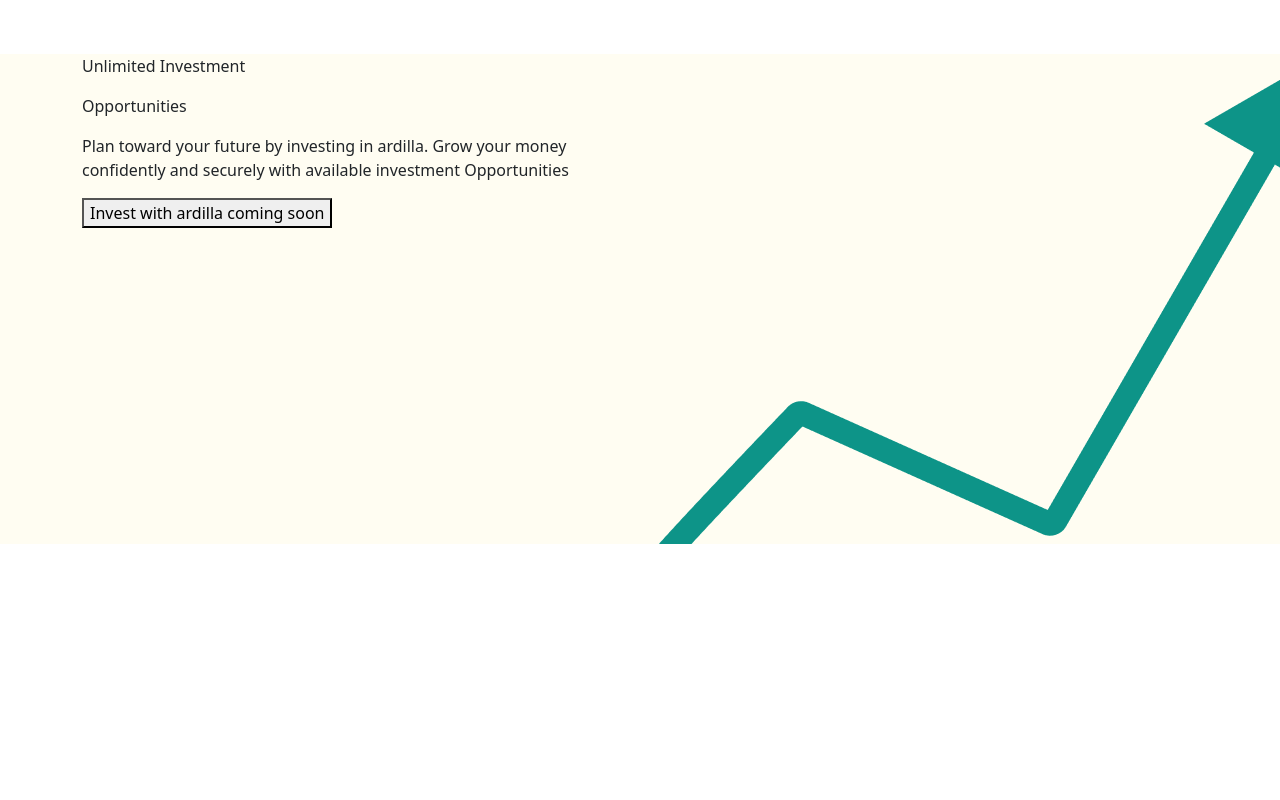
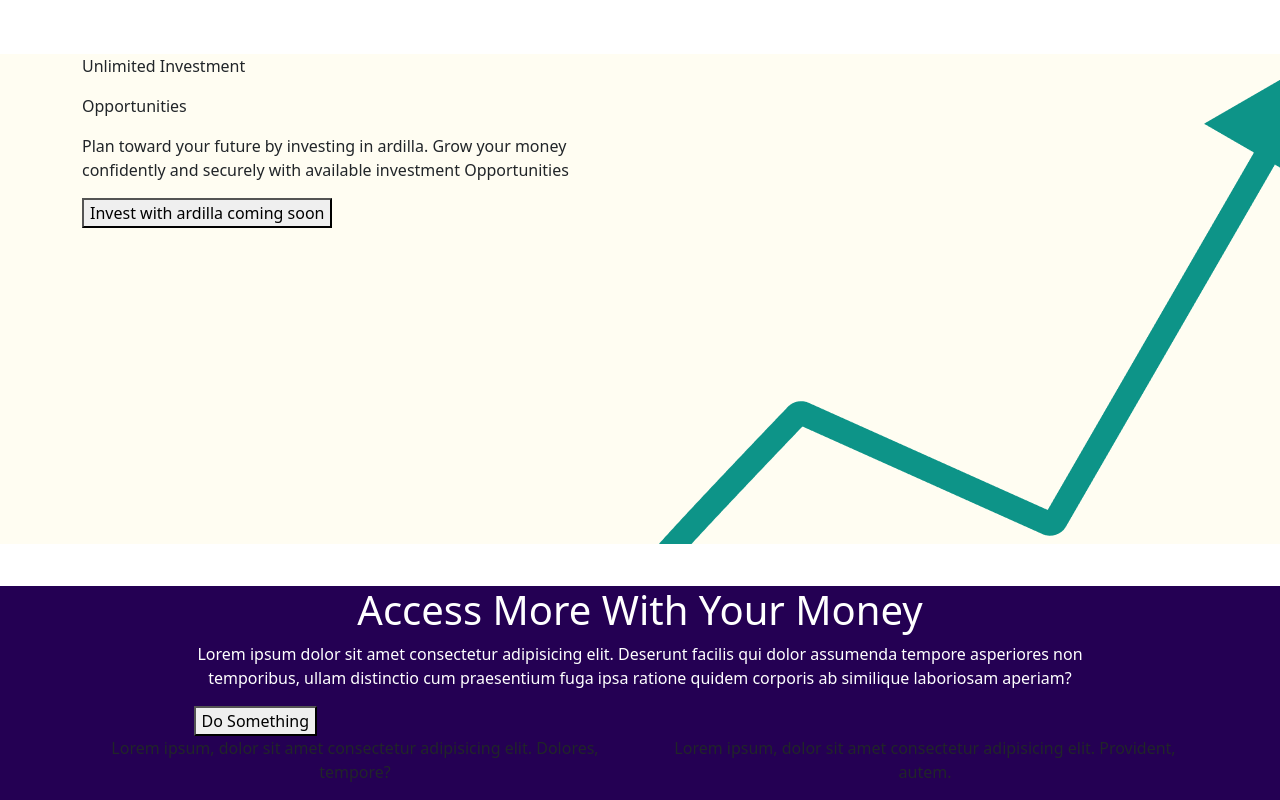
Before and after one commit to victoryohanna/ardilla, a React (Create React App) app: page / in a window 1280 px wide. Shown: the part 1846-2646 px from the top of the page. Before the commit the page ends 2390 px from the top, so only its background shows below. Built offline with nearby package versions, Linux system fonts and the light colour scheme; a web font is replaced by a local one.

Commit message:
creates access money

```diff
--- /dev/null
+++ b/src/components/accessMoney.jsx
@@ -0,0 +1,33 @@
+import "../sass/accessMoney.scss";
+const AccessMoney = () => {
+  return (
+    <div className="access-main">
+      <div className="container">
+        <div className="main-body">
+        <h1>Access More With Your Money</h1>
+        <p>
+          Lorem ipsum dolor sit amet consectetur adipisicing elit. Deserunt
+          facilis qui dolor assumenda tempore asperiores non temporibus, ullam
+          distinctio cum praesentium fuga ipsa ratione quidem corporis ab
+          similique laboriosam aperiam?
+        </p>
+        <div className="btn-section">
+            <button>Do Something</button>
+        </div>
+        </div>
+        <div className="card-section">
+            <div className="row">
+                <div className="col-md-6 mm">
+                    <p>Lorem ipsum, dolor sit amet consectetur adipisicing elit. Dolores, tempore?</p>
+                </div>
+                <div className="col-md-6">
+                    <p>Lorem ipsum, dolor sit amet consectetur adipisicing elit. Provident, autem.</p>
+                </div>
+            </div>
+        </div>
+      </div>
+    </div>
+  );
+};
+
+export default AccessMoney;
--- a/src/pages/home.jsx
+++ b/src/pages/home.jsx
@@ -3,6 +3,7 @@ import HeaderComponent from "../components/header";
 import Products from "../components/products";
 import Transparency from "../components/transparency";
 import InvestmentIndex from "../components/invextmentIndex";
+import AccessMoney from "../components/accessMoney";
 const Home = () => {
   return (
     <div className="home-main">
@@ -15,8 +16,11 @@ const Home = () => {
       <section className="transparency">
         <Transparency />
       </section>
-      <section>
+      <section className="investment">
         <InvestmentIndex/>
+      </section>
+      <section className="access-money">
+        <AccessMoney/>
       </section>
     </div>
   );
--- /dev/null
+++ b/src/sass/accessMoney.scss
@@ -0,0 +1,25 @@
+
+.access-main{
+    background: #240053;
+    .container{
+        text-align: center;
+
+        .main-body{
+            width: 80%;
+            margin: auto;
+            color: #ffffff;
+
+            .btn-section{
+                display: flex;
+
+            }
+
+            .card-sect{
+
+                p{
+                    color: #ffffff;
+                }
+            }
+        }
+    }
+}
--- a/src/sass/home.scss
+++ b/src/sass/home.scss
@@ -17,9 +17,15 @@
     top: 1350px;
   }
 
-  .investment-main{
+  .investment{
     position: absolute;
     width: 100%;
     top: 1900px;
   }
+
+  .access-money{
+    position: absolute;
+    width: 100%;
+    top: 152em;
+  }
 }
```
